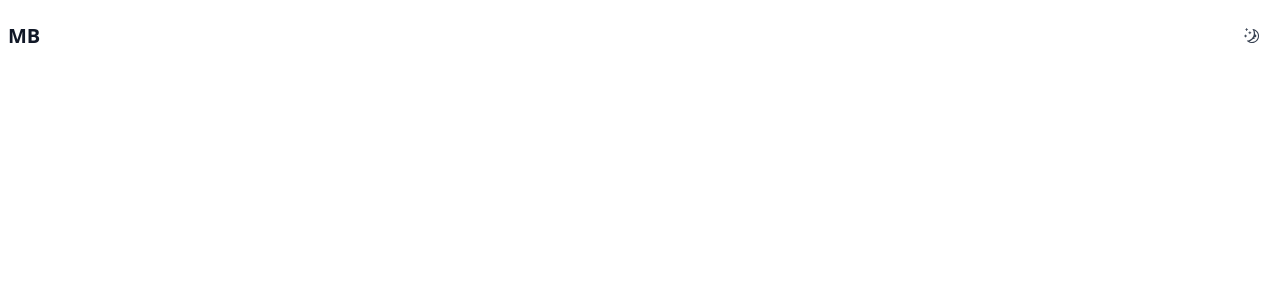
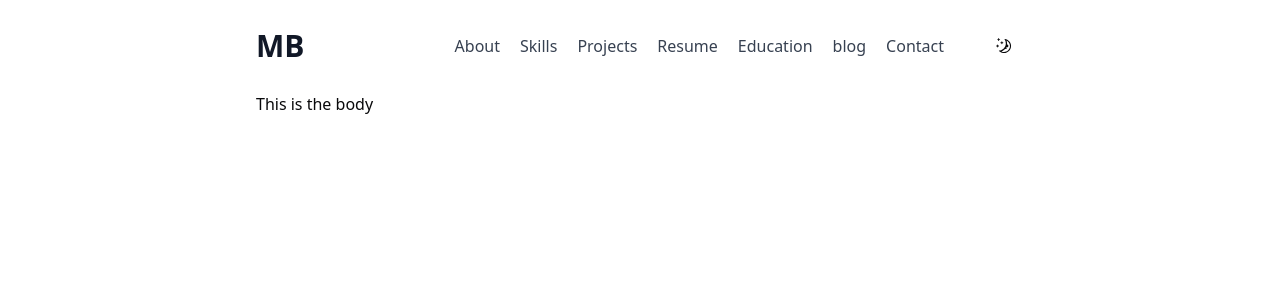
Before and after one commit to manuelbento19/manuel-bento, a Next.js app: page / in a window 1280 px wide. Shown: the top 300 px of the page. Built offline with nearby package versions, Linux system fonts and the light colour scheme.

Commit message:
feat: header

```diff
--- a/src/app/globals.css
+++ b/src/app/globals.css
@@ -31,7 +31,7 @@
     --radius: 0.5rem;
   }
   .dark {
-    --background: 240 10% 3.9%;
+    --background: 0 0 90% .5%;
     --foreground: 0 0% 98%;
     --card: 240 10% 3.9%;
     --card-foreground: 0 0% 98%;
--- a/src/app/layout.tsx
+++ b/src/app/layout.tsx
@@ -3,6 +3,7 @@ import localFont from 'next/font/local'
 import './globals.css'
 import ThemeProvider from '@/components/providers/theme';
 import { cn } from '@/lib/utils';
+import Header from '@/components/ui/header';
 
 const geistSans = localFont({
   src: './fonts/GeistVF.woff',
@@ -25,7 +26,10 @@ export default function RootLayout({children}: Readonly<{children: React.ReactNo
     <html lang='en' suppressHydrationWarning>
       <body className={cn(geistSans.variable,geistMono.variable,'antialiased min-h-screen flex flex-col')}>
         <ThemeProvider>
-          {children}
+          <Header/>
+          <main className='size-full flex-1'>
+            {children}
+          </main>
         </ThemeProvider>
       </body>
     </html>
--- a/src/app/page.tsx
+++ b/src/app/page.tsx
@@ -1,14 +1,7 @@
-import ThemeSwitcher from "@/components/ui/theme-switcher";
-
 export default function Home() {
   return (
-    <div className='h-full w-full px-2 py-5'>
-      <div className='container mx-auto'>
-        <header className='flex items-center justify-between'>
-          <h1 className='text-xl font-bold text-gray-900 dark:text-gray-200'>MB</h1>
-          <ThemeSwitcher/>
-        </header>
-      </div>
+    <div className='container'>
+      This is the body
     </div>
   )
 }
--- /dev/null
+++ b/src/components/ui/header.tsx
@@ -0,0 +1,49 @@
+import React from 'react'
+import ThemeSwitcher from './theme-switcher'
+import Link from 'next/link'
+
+const links = [
+    {
+        label: "About",
+        link: "/about"
+    },
+    {
+        label: "Skills",
+        link: "/skills",
+    },
+    {
+        label: "Projects",
+        link: "/projects",
+    },
+    {
+        label: "Resume",
+        link: "/resume",
+    },
+    {
+        label: "Education",
+        link: "/education",
+    },
+    {
+        label: "blog",
+        link: "/blog",
+    },
+    {
+        label: "Contact",
+        link: "/contact",
+    }
+]
+export default function Header() {
+  return (
+    <header className='flex items-center justify-between px-4'>
+        <div className="container flex items-center justify-between py-7">
+            <h1 className='text-3xl font-bold text-gray-900 dark:text-gray-200'>MB</h1>
+            <nav className='flex items-center gap-5 md:gap-10'>
+                <ul className='flex items-center gap-5 text-gray-700 dark:text-gray-200'>
+                    {links.map((item)=><li key={item.link} className='text-xs md:text-base'><Link href={item.link}>{item.label}</Link></li>)}
+                </ul>
+                <ThemeSwitcher/>
+            </nav>
+        </div>
+    </header>
+  )
+}
--- a/src/components/ui/theme-switcher.tsx
+++ b/src/components/ui/theme-switcher.tsx
@@ -4,9 +4,8 @@ import { Button } from "./button"
 import {MoonIcon,SunIcon} from '@radix-ui/react-icons';
 
 export default function ThemeSwitcher() {
-    const {resolvedTheme,setTheme,theme} = useTheme();
+    const {resolvedTheme,setTheme} = useTheme();
 
-    console.log(theme)
     const switchTheme = () => {
         setTheme(resolvedTheme==="light" ? "dark" : "light")
     }
@@ -14,10 +13,10 @@ export default function ThemeSwitcher() {
     return (
         <Button size="sm" variant="ghost" onClick={switchTheme}>
             {resolvedTheme==="light" ? (
-                <MoonIcon className="size-4 text-gray-700"/>
+                <MoonIcon className="size-4"/>
             ):
             (
-                <SunIcon className="size-4 text-white"/>
+                <SunIcon className="size-4"/>
             )}
         </Button>
     )
--- a/tailwind.config.ts
+++ b/tailwind.config.ts
@@ -9,6 +9,12 @@ const config: Config = {
   ],
   theme: {
   	extend: {
+		container: {
+			center: true,
+			screens: {
+				"2xl": "48rem"
+			}
+		},
   		colors: {
   			background: 'hsl(var(--background))',
   			foreground: 'hsl(var(--foreground))',
```
